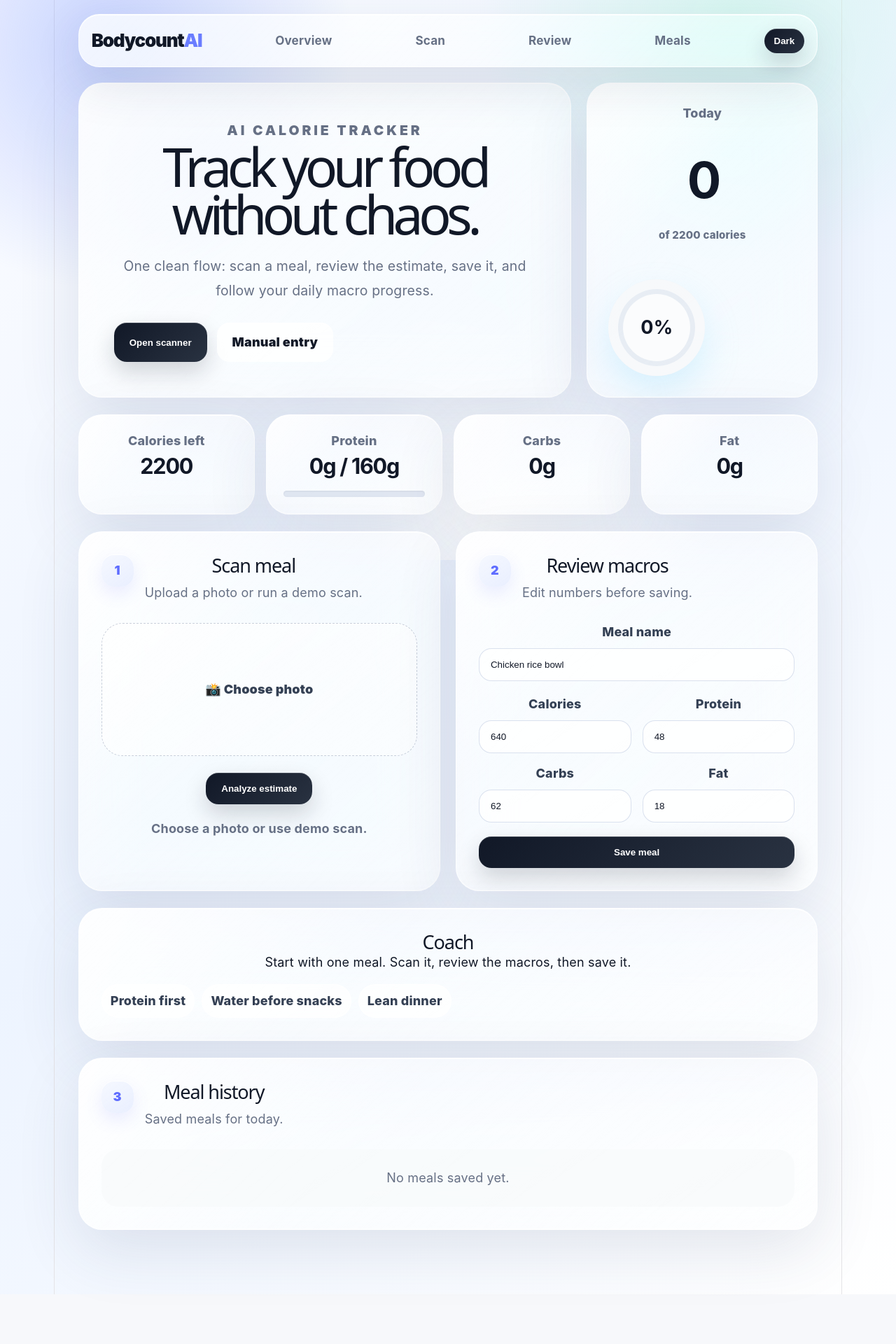
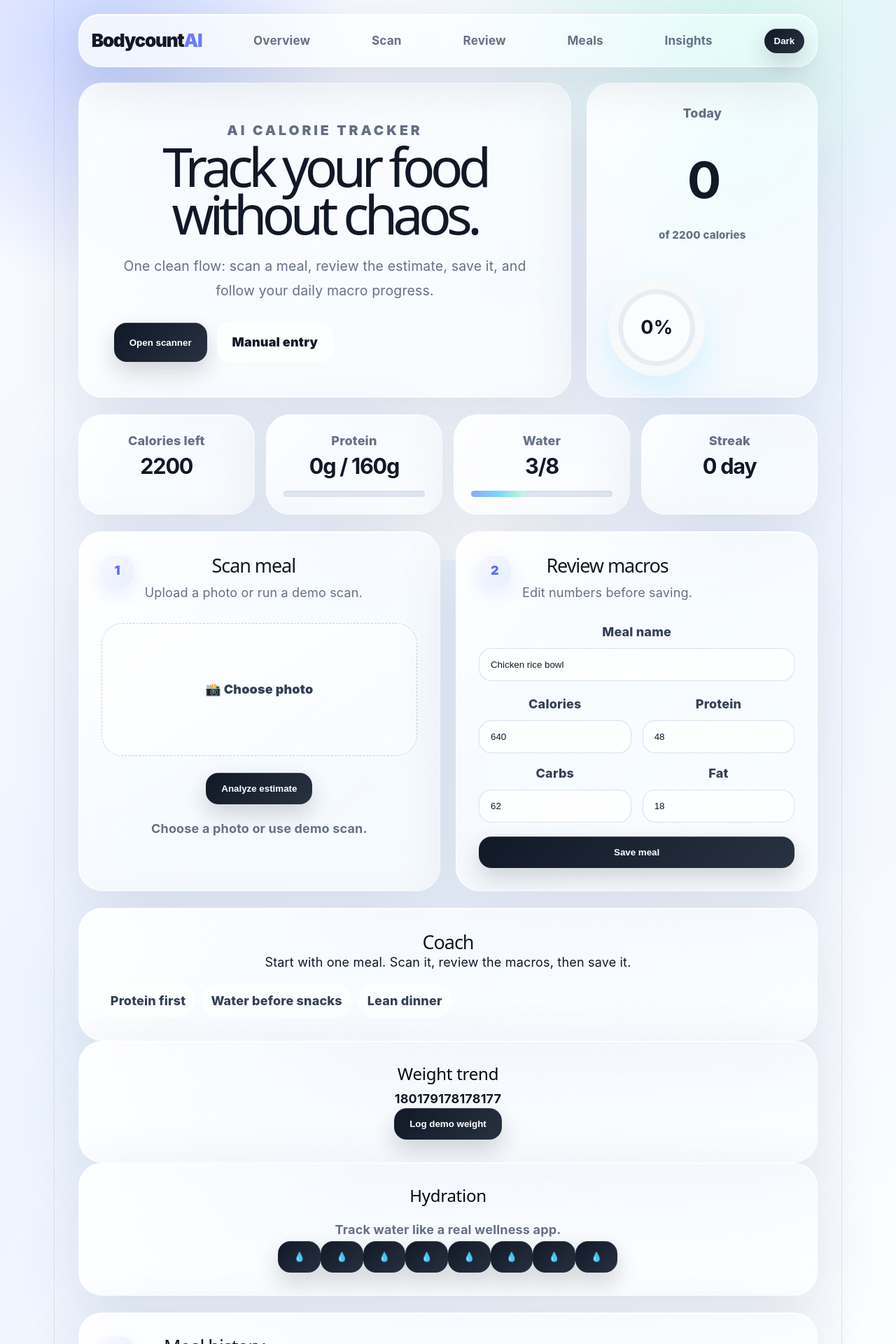
Before and after one commit to Jose-codesu/bodycount-ai, a React (Vite) app: page / in a window 1280 px wide. Shown: the top 1920 px of the page at 70% size. Before the commit the page ends 1849 px from the top, so only its background shows below. Built offline with nearby package versions, Linux system fonts and the light colour scheme.

Commit message:
Add insights hydration weight trend and advanced dashboard

```diff
--- a/src/App.jsx
+++ b/src/App.jsx
@@ -8,6 +8,7 @@ const demoMeals = [
 ]
 
 const savedMeals = JSON.parse(localStorage.getItem('bodycount-meals') || '[]')
+const savedWeight = JSON.parse(localStorage.getItem('bodycount-weight') || '[180,179,178,178,177]')
 
 function App() {
   const [meals, setMeals] = useState(savedMeals)
@@ -16,14 +17,19 @@ function App() {
   const [status, setStatus] = useState('Choose a photo or use demo scan.')
   const [darkMode, setDarkMode] = useState(false)
   const [scannerOpen, setScannerOpen] = useState(false)
+  const [weightLog, setWeightLog] = useState(savedWeight)
+  const [water, setWater] = useState(Number(localStorage.getItem('bodycount-water') || 3))
 
   useEffect(() => localStorage.setItem('bodycount-meals', JSON.stringify(meals)), [meals])
+  useEffect(() => localStorage.setItem('bodycount-weight', JSON.stringify(weightLog)), [weightLog])
+  useEffect(() => localStorage.setItem('bodycount-water', String(water)), [water])
 
-  const targets = { calories: 2200, protein: 160 }
+  const targets = { calories: 2200, protein: 160, water: 8 }
   const totals = useMemo(() => meals.reduce((t, m) => ({ calories: t.calories + Number(m.calories), protein: t.protein + Number(m.protein), carbs: t.carbs + Number(m.carbs), fat: t.fat + Number(m.fat) }), { calories: 0, protein: 0, carbs: 0, fat: 0 }), [meals])
   const caloriesLeft = Math.max(targets.calories - totals.calories, 0)
   const caloriePercent = Math.min((totals.calories / targets.calories) * 100, 100)
   const proteinPercent = Math.min((totals.protein / targets.protein) * 100, 100)
+  const waterPercent = Math.min((water / targets.water) * 100, 100)
 
   function uploadPhoto(e) {
     const file = e.target.files?.[0]
@@ -48,17 +54,18 @@ function App() {
   }
 
   function removeMeal(id) { setMeals(meals.filter((item) => item.id !== id)) }
+  function addWeight() { setWeightLog([...weightLog.slice(-6), Number(weightLog.at(-1) || 180) - 0.5]) }
 
   const coach = meals.length === 0 ? 'Start with one meal. Scan it, review the macros, then save it.' : totals.protein < targets.protein ? `You still need ${targets.protein - totals.protein}g protein. Choose a lean protein next.` : `Good pace. You have ${caloriesLeft} calories left today.`
 
   return (
     <main className={darkMode ? 'layout dark' : 'layout'}>
-      <aside className="sidebar"><div className="logo">Bodycount<span>AI</span></div><a href="#overview">Overview</a><a href="#scan">Scan</a><a href="#review">Review</a><a href="#history">Meals</a><button className="mode" onClick={() => setDarkMode(!darkMode)}>{darkMode ? 'Light' : 'Dark'}</button></aside>
+      <aside className="sidebar"><div className="logo">Bodycount<span>AI</span></div><a href="#overview">Overview</a><a href="#scan">Scan</a><a href="#review">Review</a><a href="#history">Meals</a><a href="#insights">Insights</a><button className="mode" onClick={() => setDarkMode(!darkMode)}>{darkMode ? 'Light' : 'Dark'}</button></aside>
       <section className="content">
         <header className="hero" id="overview"><div className="hero-copy"><p className="eyebrow">AI calorie tracker</p><h1>Track your food without chaos.</h1><p>One clean flow: scan a meal, review the estimate, save it, and follow your daily macro progress.</p><div className="hero-actions"><button onClick={() => setScannerOpen(true)}>Open scanner</button><a href="#review">Manual entry</a></div></div><div className="today-card"><span>Today</span><strong>{totals.calories}</strong><small>of {targets.calories} calories</small><div className="circle" style={{ '--p': `${caloriePercent * 3.6}deg` }}><b>{Math.round(caloriePercent)}%</b></div></div></header>
-        <section className="dashboard-grid"><div className="stat"><span>Calories left</span><b>{caloriesLeft}</b></div><div className="stat"><span>Protein</span><b>{totals.protein}g / {targets.protein}g</b><div className="progress small"><div style={{ width: `${proteinPercent}%` }} /></div></div><div className="stat"><span>Carbs</span><b>{totals.carbs}g</b></div><div className="stat"><span>Fat</span><b>{totals.fat}g</b></div></section>
+        <section className="dashboard-grid"><div className="stat"><span>Calories left</span><b>{caloriesLeft}</b></div><div className="stat"><span>Protein</span><b>{totals.protein}g / {targets.protein}g</b><div className="progress small"><div style={{ width: `${proteinPercent}%` }} /></div></div><div className="stat"><span>Water</span><b>{water}/{targets.water}</b><div className="progress small"><div style={{ width: `${waterPercent}%` }} /></div></div><div className="stat"><span>Streak</span><b>{meals.length > 0 ? 1 : 0} day</b></div></section>
         <section className="main-grid"><div className="card" id="scan"><div className="card-title"><span>1</span><div><h2>Scan meal</h2><p>Upload a photo or run a demo scan.</p></div></div><label className="upload"><input type="file" accept="image/*" capture="environment" onChange={uploadPhoto} />📸 Choose photo</label>{preview && <img className="preview" src={preview} alt="Meal preview" />}<button onClick={analyze}>Analyze estimate</button><p className="status">{status}</p></div><div className="card" id="review"><div className="card-title"><span>2</span><div><h2>Review macros</h2><p>Edit numbers before saving.</p></div></div><form className="form" onSubmit={saveMeal}><label>Meal name<input value={meal.name} onChange={(e) => setMeal({ ...meal, name: e.target.value })} /></label><div className="form-grid"><label>Calories<input type="number" value={meal.calories} onChange={(e) => setMeal({ ...meal, calories: e.target.value })} /></label><label>Protein<input type="number" value={meal.protein} onChange={(e) => setMeal({ ...meal, protein: e.target.value })} /></label><label>Carbs<input type="number" value={meal.carbs} onChange={(e) => setMeal({ ...meal, carbs: e.target.value })} /></label><label>Fat<input type="number" value={meal.fat} onChange={(e) => setMeal({ ...meal, fat: e.target.value })} /></label></div><button type="submit">Save meal</button></form></div></section>
-        <section className="card coach"><h2>Coach</h2><p>{coach}</p><div className="chips"><span>Protein first</span><span>Water before snacks</span><span>Lean dinner</span></div></section>
+        <section className="insight-grid" id="insights"><div className="card coach"><h2>Coach</h2><p>{coach}</p><div className="chips"><span>Protein first</span><span>Water before snacks</span><span>Lean dinner</span></div></div><div className="card"><h2>Weight trend</h2><div className="mini-chart">{weightLog.map((w, i) => <span key={i} style={{ height: `${Math.max(18, 120 - (w - Math.min(...weightLog)) * 18)}px` }}><b>{w}</b></span>)}</div><button onClick={addWeight}>Log demo weight</button></div><div className="card"><h2>Hydration</h2><p className="status">Track water like a real wellness app.</p><div className="water-row">{Array.from({ length: targets.water }).map((_, i) => <button key={i} className={i < water ? 'water active' : 'water'} onClick={() => setWater(i + 1)}>💧</button>)}</div></div></section>
         <section className="card" id="history"><div className="card-title"><span>3</span><div><h2>Meal history</h2><p>Saved meals for today.</p></div></div><div className="meal-list">{meals.length === 0 ? <p className="empty">No meals saved yet.</p> : meals.map((item) => (<article className="meal" key={item.id}>{item.image && <img src={item.image} alt="" />}<div><h3>{item.name}</h3><p>{item.time} • {item.calories} kcal • {item.protein}g protein</p></div><button className="danger" onClick={() => removeMeal(item.id)}>Delete</button></article>))}</div></section>
       </section>
       <nav className="bottom-tabs"><a href="#overview">Home</a><a href="#scan">Scan</a><a href="#review">Review</a><a href="#history">Meals</a></nav>
```
